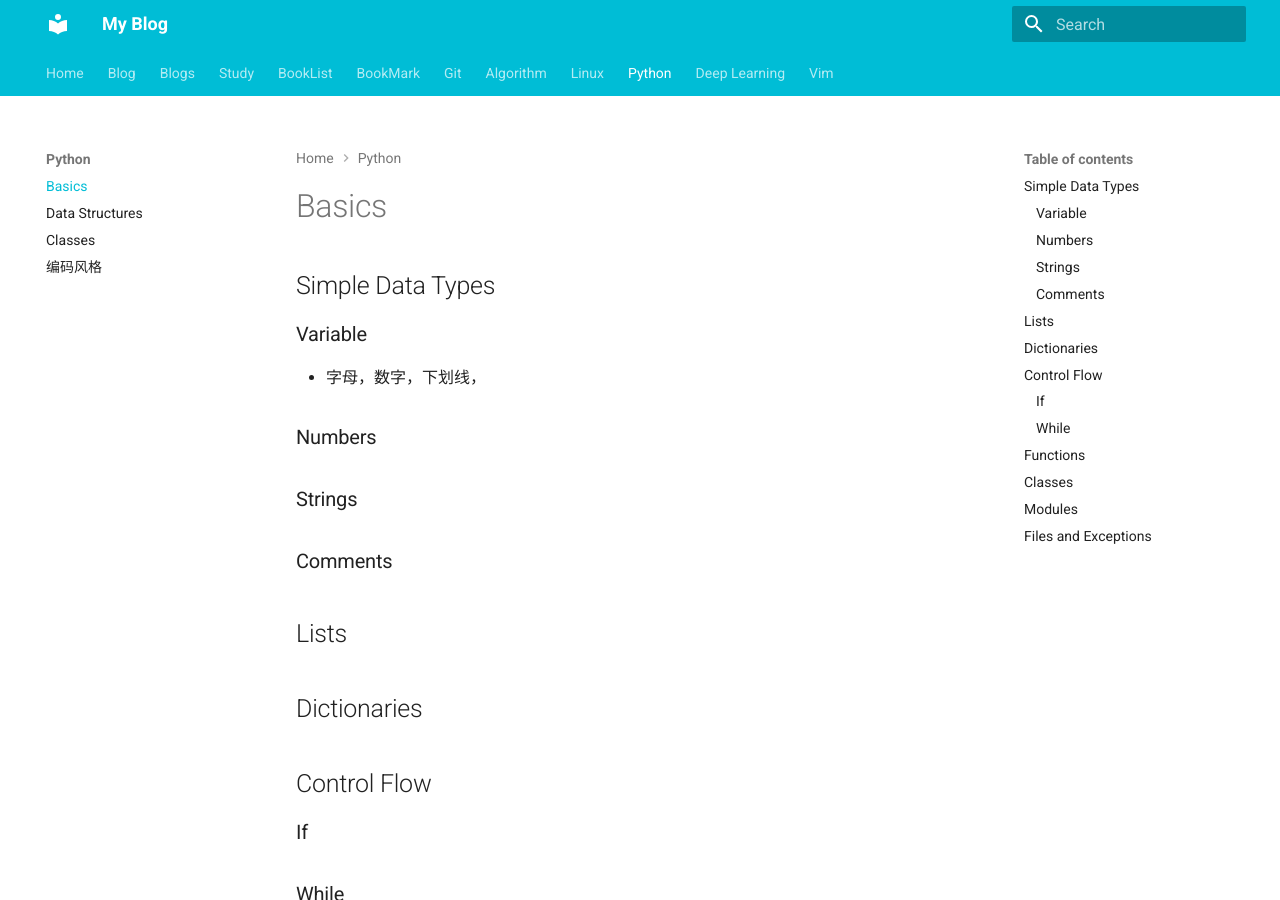
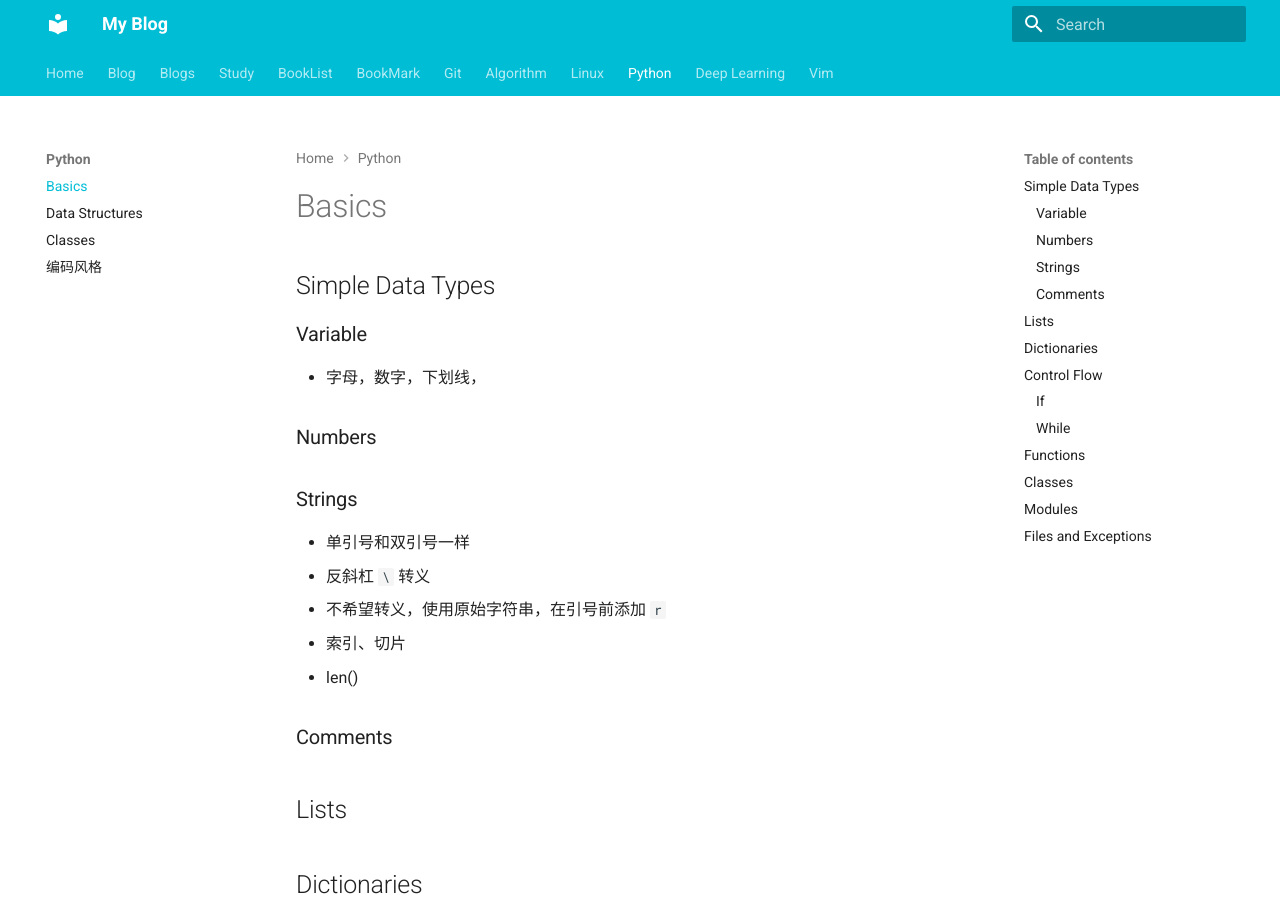
Before and after one commit to WGZ-W/wgz-w.github.io, an MkDocs documentation site: the page built from docs/Python/basics.md, in a window 1280 px wide and 900 px high. Built offline with MkDocs 1.6.1 and Material for MkDocs 9.7.7, drawn with Linux system fonts in a browser that asks for light colours.

Commit message:
Update Python

```diff
--- a/docs/Python/basics.md
+++ b/docs/Python/basics.md
@@ -8,6 +8,14 @@
 - 字母，数字，下划线，
 ### Numbers
 ### Strings
+- 单引号和双引号一样
+- 反斜杠 `\` 转义
+- 不希望转义，使用原始字符串，在引号前添加 `r`
+- 索引、切片
+- len()
+
+
+
 ### Comments
 
 ## Lists
```
Also changed, not shown: docs/Python/data-structures.md (+7 -0 lines).
